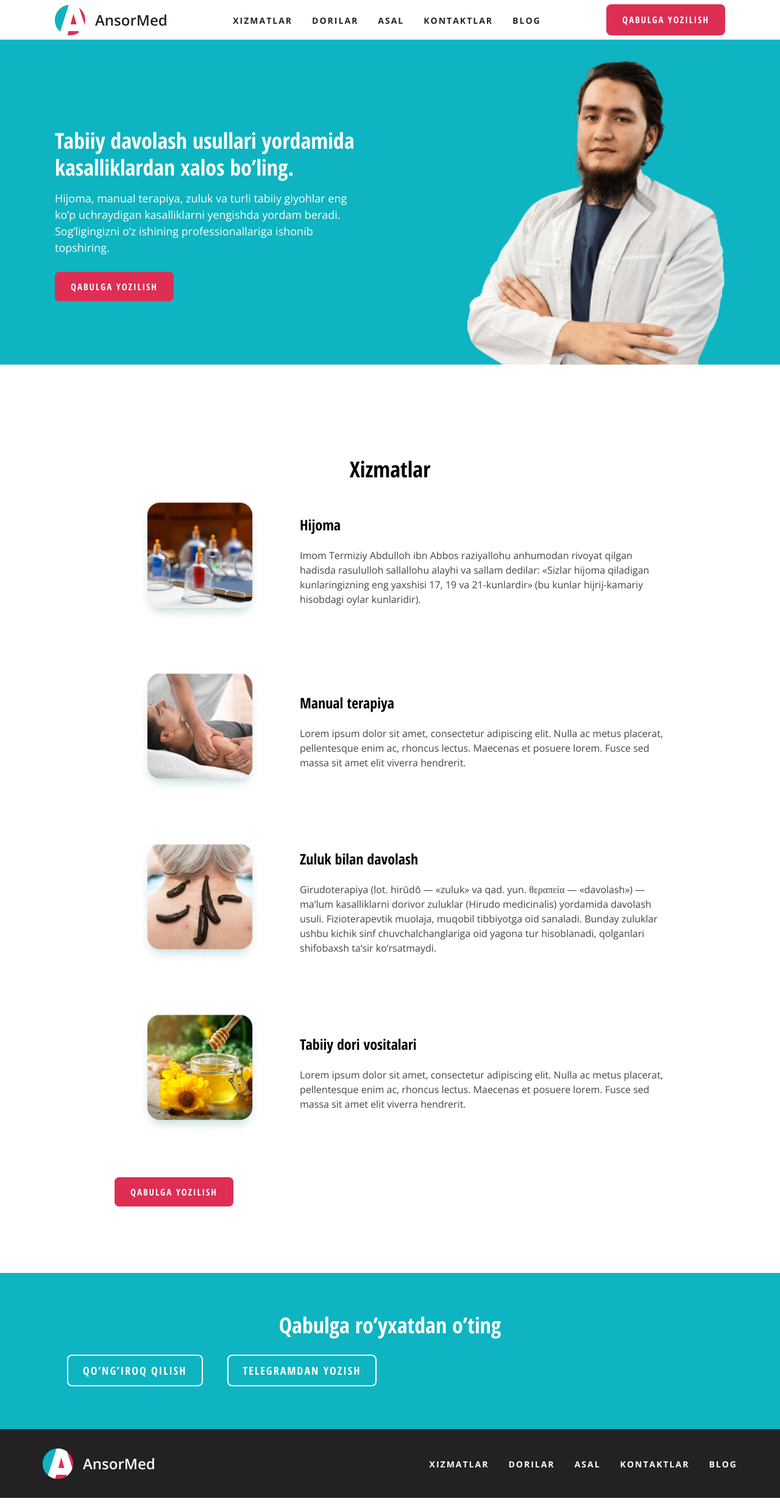
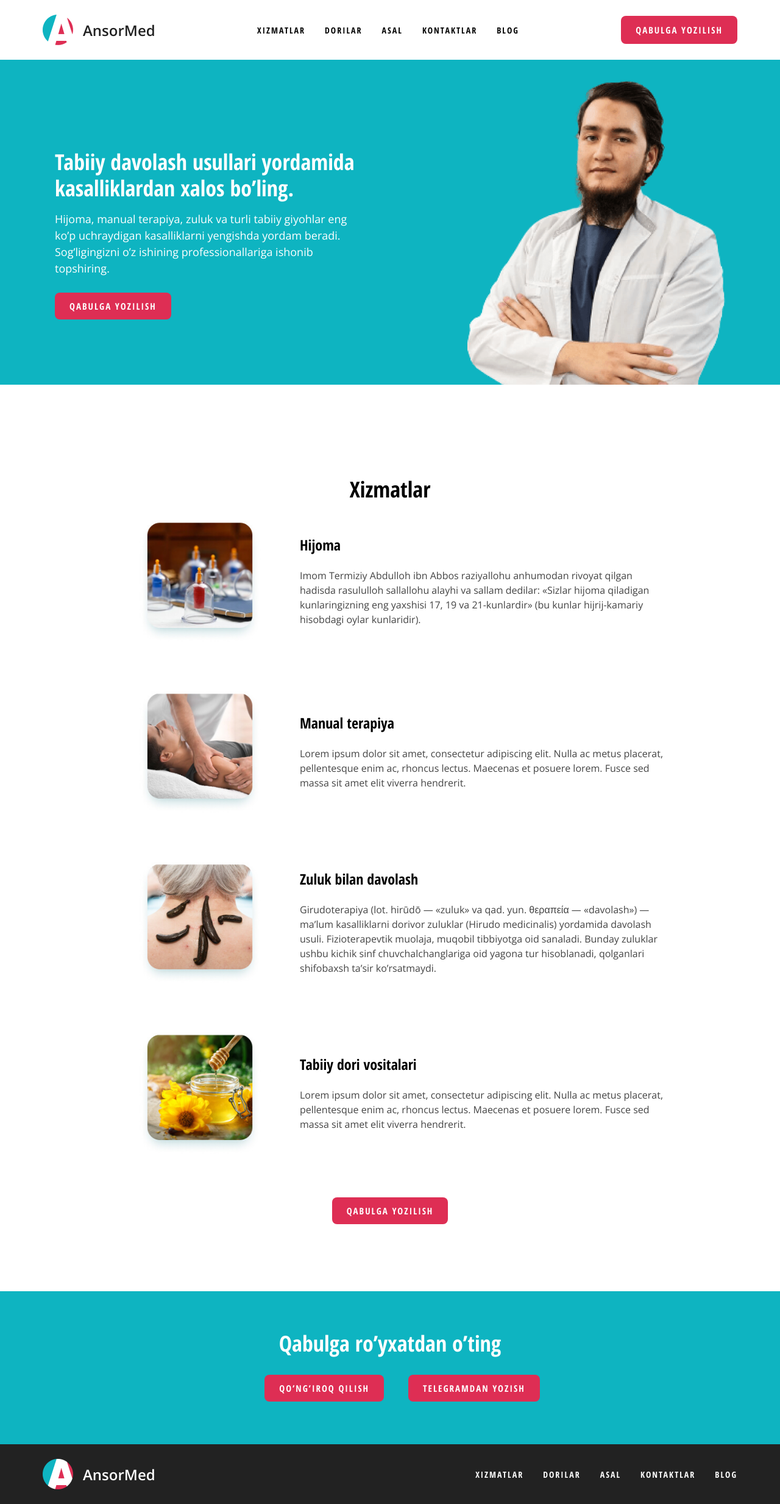
Before and after one commit to frontent20072022/ansormed-promo, a plain HTML site: page index.html in a window 1280 px wide. Shown: the whole page at 61% size. Drawn offline with nearby package versions, Linux system fonts and the light colour scheme.

Commit message:
Change links name

```diff
--- a/css/style.css
+++ b/css/style.css
@@ -8,9 +8,9 @@
 body{
   margin: 0;
   padding: 0;
-  font-family:"Open Sans","Open Sans Condensed","Sans serif";
+  font-family:"Open Sans","Arial","Sans serif";
   font-weight: 400;
-  font-size: 18px;
+  font-size: 16px;
   line-height: 1.5;
 }
 .container{
@@ -27,20 +27,19 @@ body{
 header{
   background-color: #fff;
 }
-.site-header{
+.site-header-container{
   display: flex;
   justify-content: space-between;
   align-items: center;
-  transition: color 0.4s ease,
-  opacity 0.4s ease;
-}
-a{
-  text-decoration: none;
-  color: #222;
+  padding: 24px 0;
 }
 .site-header-link{
   display: flex;
   align-items: center;
+  text-decoration: none;
+  color: #222;
+  transition: color 0.4s ease,
+  opacity 0.4s ease;
 }
 .site-header-link:active{
   opacity: 0.6;
@@ -49,6 +48,8 @@ a{
   font-weight: 600;
   font-size: 24px;
   line-height: 33px;
+  transition: color 0.4s ease,
+  opacity 0.4s ease;
 }
 .header-logo:hover{
   color:#DE2E54;
@@ -65,38 +66,37 @@ a{
 }
 .list-item:not(:last-child){
   margin-right: 32px;
-  transition: color 0.4s ease,
-  opacity 0.4s ease;
 }
-.list{
+.link{
+  font-family: "Open Sans Condensed", "Open Sans", "Arial", "Sans Serif";
   font-weight: 700;
   font-size: 14px;
   letter-spacing: 2px;
+  line-height: 1.5;
+  color: #000000;
   text-transform: uppercase;
+  text-decoration: none;
+  transition: color 0.4s ease,
+  opacity 0.4s ease;
+  border-radius: 8px;
 }
-.list:hover{
+.link:hover{
   color: #DE2E54;
 }
-.list:active{
+.link:active{
   opacity: 0.6;
-}
-.link{
-  font-family: 'Open Sans Condensed';
-  font-weight: 700;
-  border-radius: 8px;
-  padding: 12px 24px;
-  color: #fff;
-  letter-spacing: 2px;
-  text-transform: uppercase;
 }
 .main-link{
   font-size: 15px;
   background: #DE2E54;
-  border: 2px solid #DE2E54;
+  color: #fff;
+  border: 2px solid transparent;
+  padding: 10px 22px;
 }
 .main-link:hover{
   color: #DE2E54;
   background-color: #fff;
+  border-color: #DE2E54
 }
 .main-link:active{
   background-color: #DE2E54;
@@ -130,6 +130,7 @@ a{
 }
 .hero-text{
   color: #FFFFFF;
+  font-size: 18px;
   margin-top: 0;
   margin-bottom: 36px;
 }
@@ -148,6 +149,7 @@ a{
   font-size: 36px;
   color: #000000;
   text-align: center;
+  font-weight: bold;
 }
 .services-list{
   text-decoration: none;
@@ -169,9 +171,11 @@ a{
   margin-bottom: 24px;
 }
 .services-text{
-  font-size: 16px;
   color: #444;
   margin: 0;
+}
+.entrollment{
+  text-align: center;
 }
 
 
@@ -184,20 +188,21 @@ a{
 }
 .registration-list{
   display: flex;
+  justify-content: center;
   align-items: center;
   list-style: none;
   gap: 40px;
 }
-.registration-list-item{
+.registration-link{
+  border: 2px solid #FFFFFF;
+  padding: 10px 22px;
   transition: color 0.4s ease,
   opacity 0.4s ease;
-}
-.registration-link{
-  border: 2px solid #FFFFFF;
 }
 .registration-link:hover{
   background-color: #DE2E54;
   border: 2px solid #DE2E54;
+  color: #fff;
 }
 .registration-link:active{
   opacity: 0.6;
@@ -218,20 +223,13 @@ footer{
   justify-content: space-between;
   align-items: center;
   padding: 24px 0;
-  transition: color 0.4s ease,
-  opacity 0.4s ease;
-}
-.footer-link{
-  color: #fff;
 }
 .footer{
   color: #fff;
+  transition: color 0.4s ease,
+  opacity 0.4s ease;
 }
 .footer:active{
   color: #fff;
   opacity: 0.6;
 }
-.footer-link:active{
-  color: #fff;
-  opacity: 0.6;
-}
--- a/index.html
+++ b/index.html
@@ -13,21 +13,21 @@
 </head>
 <body>
   <!-- header -->
-  <header>
-    <div class="container site-header">
+  <header class="site-header">
+    <div class="container site-header-container">
 
       <a class="site-header-link" href="index.html">
         <img class="header-img" src="img/logo-icon.png" alt="AnsorMed logosi" width="50" height="50" srcset="img/logo-icon.png, img/logo-icon@2x.png">
-        <h1 class="header-logo">AnsorMed</h1>
+        <span class="header-logo">AnsorMed</span>
       </a>
 
       <div class="nav">
         <ul class="nav-list">
-          <li class="list-item"><a href="#" class="list item-link">Xizmatlar</a></li>
-          <li class="list-item"><a href="#" class="list item-link">Dorilar</a></li>
-          <li class="list-item"><a href="#" class="list item-link">Asal</a></li>
-          <li class="list-item"><a href="#" class="list item-link">Kontaktlar</a></li>
-          <li class="list-item"><a href="#" class="list item-link">Blog</a></li>
+          <li class="list-item"><a href="#" class="link list-item-link">Xizmatlar</a></li>
+          <li class="list-item"><a href="#" class="link list-item-link">Dorilar</a></li>
+          <li class="list-item"><a href="#" class="link list-item-link">Asal</a></li>
+          <li class="list-item"><a href="#" class="link list-item-link">Kontaktlar</a></li>
+          <li class="list-item"><a href="#" class="link list-item-link">Blog</a></li>
         </ul>
       </div>
 
@@ -84,7 +84,9 @@
             </div>
           </li>
         </ul>
-        <a class="link main-link" href="#">Qabulga yozilish</a>
+        <div class="entrollment">
+          <a class="link main-link" href="#">Qabulga yozilish</a>
+        </div>
       </div>
     </section>
 
@@ -94,8 +96,8 @@
           Qabulga ro’yxatdan o’ting
         </h2>
         <ul class="registration-list">
-          <li class="registration-list-item"><a class="link registration-link" href="#">Qo’ng’iroq qilish</a></li>
-          <li class="registration-list-item"><a class="link registration-link" href="#">Telegramdan yozish</a></li>
+          <li class="registration-list-item"><a class="link main-link" href="#">Qo’ng’iroq qilish</a></li>
+          <li class="registration-list-item"><a class="link main-link" href="#">Telegramdan yozish</a></li>
         </ul>
       </div>
     </section>
@@ -104,16 +106,16 @@
       <div class="container footer-container">
         <a class="site-header-link footer" href="index.html">
           <img class="header-img" src="img/logo-icon.png" alt="AnsorMed logosi" width="50" height="50" srcset="img/logo-icon.png, img/logo-icon@2x.png">
-          <h1 class="header-logo">AnsorMed</h1>
+          <span class="header-logo">AnsorMed</span>
         </a>
 
         <div class="nav">
           <ul class="nav-list">
-            <li class="list-item"><a href="#" class="list footer-link">Xizmatlar</a></li>
-            <li class="list-item"><a href="#" class="list footer-link">Dorilar</a></li>
-            <li class="list-item"><a href="#" class="list footer-link">Asal</a></li>
-            <li class="list-item"><a href="#" class="list footer-link">Kontaktlar</a></li>
-            <li class="list-item"><a href="#" class="list footer-link">Blog</a></li>
+            <li class="list-item"><a href="#" class="link list-item-link footer">Xizmatlar</a></li>
+            <li class="list-item"><a href="#" class="link list-item-link footer">Dorilar</a></li>
+            <li class="list-item"><a href="#" class="link list-item-link footer">Asal</a></li>
+            <li class="list-item"><a href="#" class="link list-item-link footer">Kontaktlar</a></li>
+            <li class="list-item"><a href="#" class="link list-item-link footer">Blog</a></li>
           </ul>
         </div>
       </div>
```
